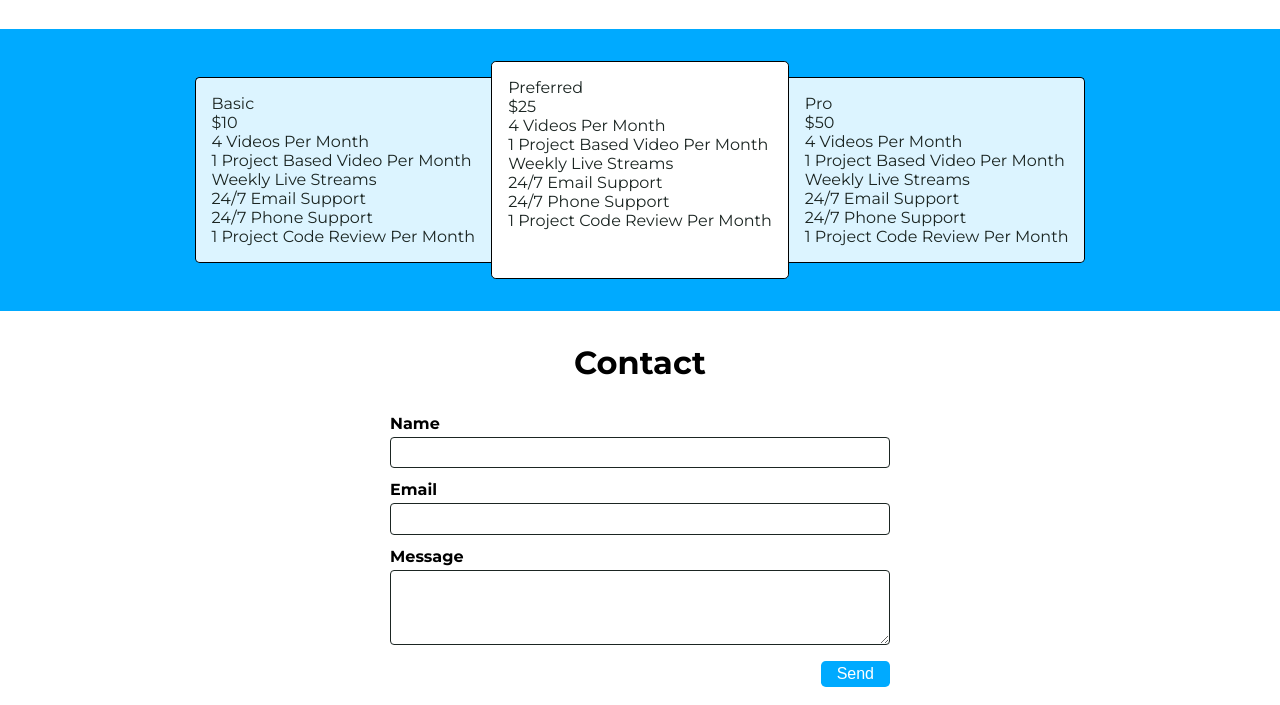
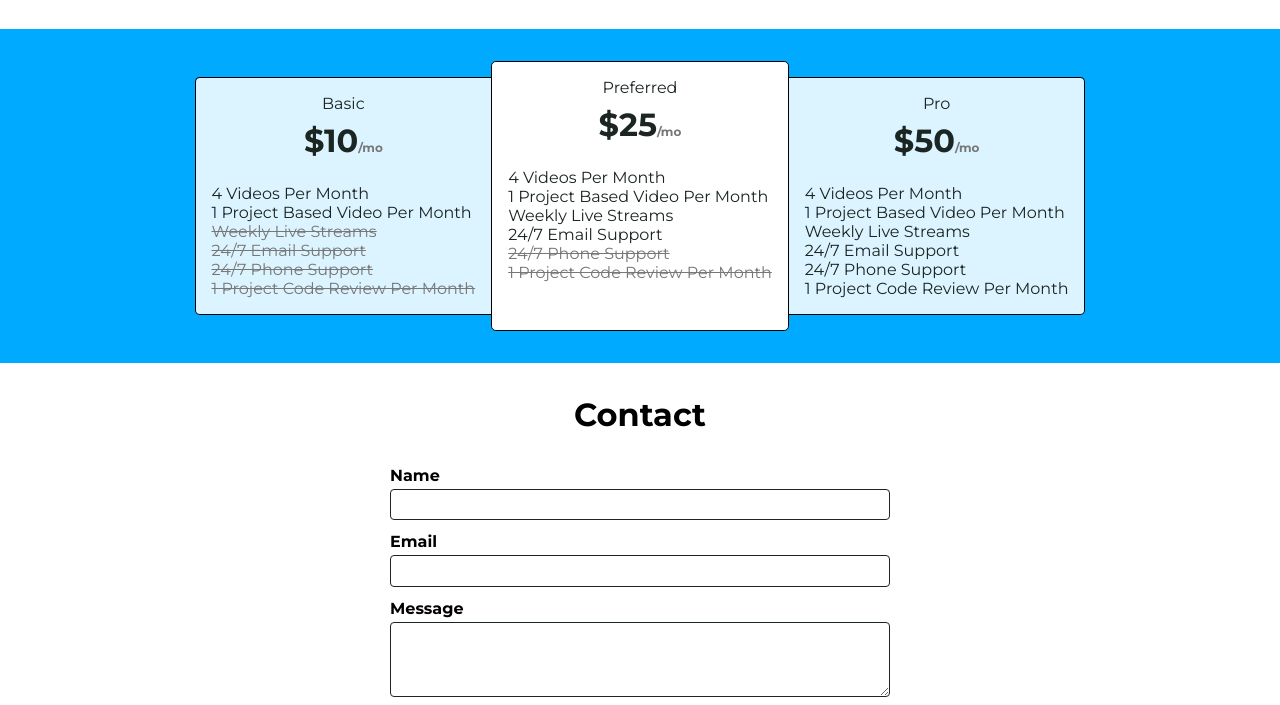
Before and after one commit to KidLiberty/CSS, a plain HTML site: page LandingPageUpgrade/landingPageUpgrade.html in a window 1280 px wide. Shown: the part 1136-1841 px from the top of the page. Drawn offline with Linux system fonts and the light colour scheme.

Commit message:
Pricing card section complete

```diff
--- a/LandingPageUpgrade/landingPageUpgrade.css
+++ b/LandingPageUpgrade/landingPageUpgrade.css
@@ -201,3 +201,36 @@ body {
   border-bottom-left-radius: 0;
   border-left: none;
 }
+
+.price-header {
+  text-align: center;
+  margin-bottom: 1.5rem;
+}
+
+.plan-name {
+  font: 1.5rem;
+  margin-bottom: 0.5rem;
+}
+
+.plan-price {
+  font-size: 2rem;
+  font-weight: bold;
+}
+.plan-price::after {
+  content: '/mo';
+  font-size: 0.75rem;
+  color: #777;
+}
+
+.feature {
+  margin-bottom: 0.5 rem;
+}
+
+.feature.inactive {
+  color: #777;
+  text-decoration: line-through;
+}
+
+.feature:last-child {
+  margin-bottom: 0;
+}
```
